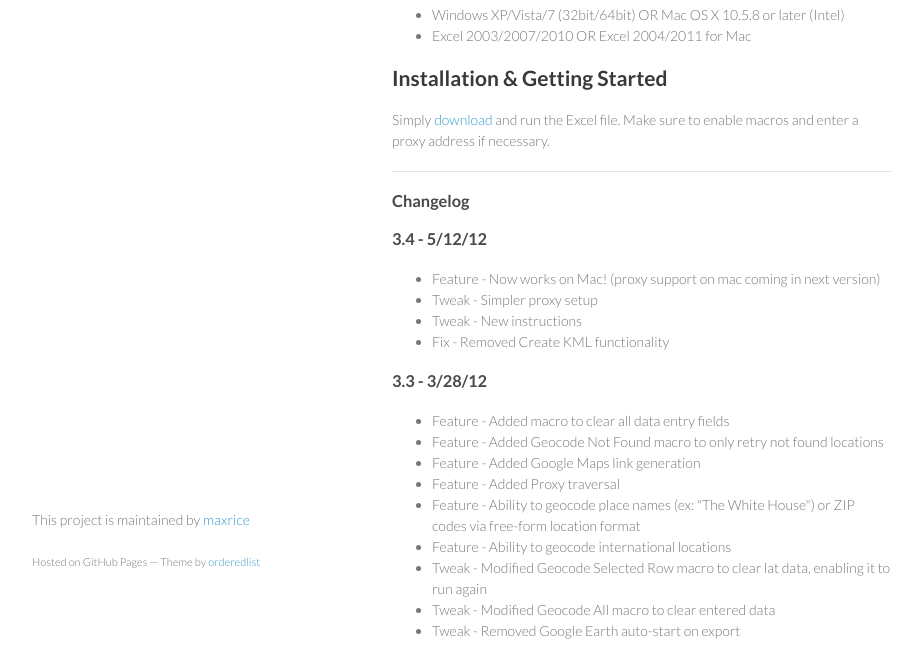
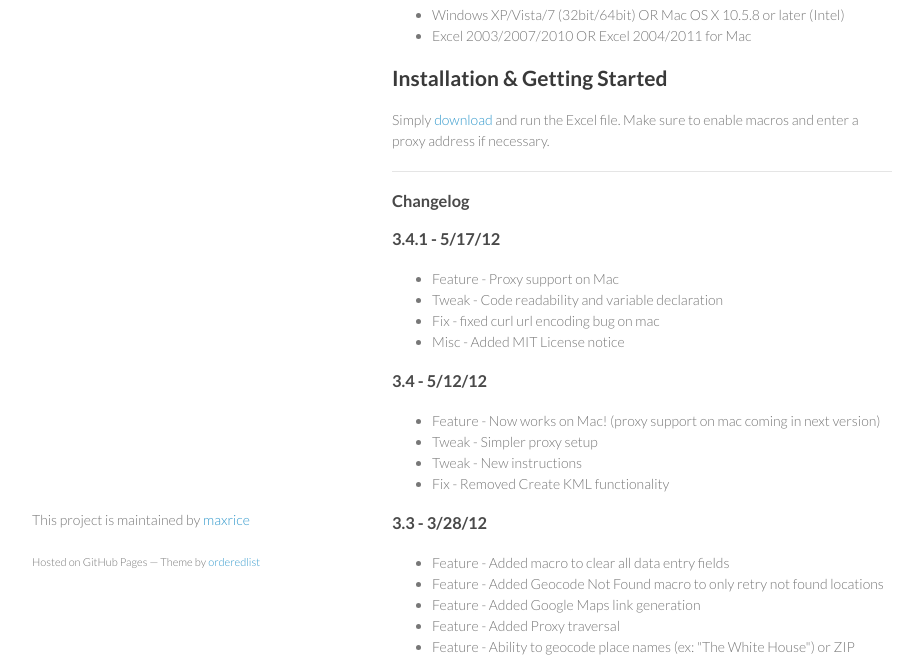
Before and after one commit to maxrice/excel-geocoding-tool, a plain HTML site: page index.html in a window 1280 px wide. Shown: the part 159-816 px from the top of the page, without its empty margins (178-1101 px from the left). Drawn offline with Linux system fonts and the light colour scheme.

Commit message:
updated changelog

```diff
--- a/index.html
+++ b/index.html
@@ -48,6 +48,15 @@
 
 <hr><h3>Changelog</h3>
 
+<h3>3.4.1 - 5/17/12</h3>
+
+<ul>
+<li>Feature - Proxy support on Mac</li>
+<li>Tweak - Code readability and variable declaration</li>
+<li>Fix - fixed curl url encoding bug on mac</li>
+<li>Misc - Added MIT License notice</li>
+</ul>
+
 <h3>3.4 - 5/12/12</h3>
 
 <ul>
```
